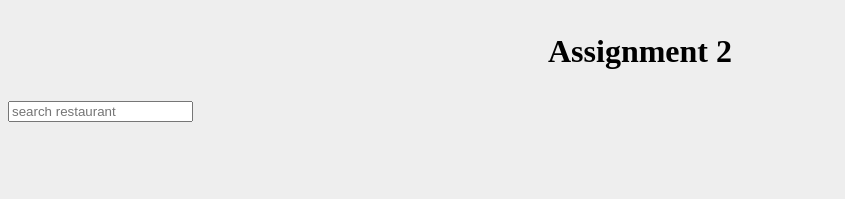
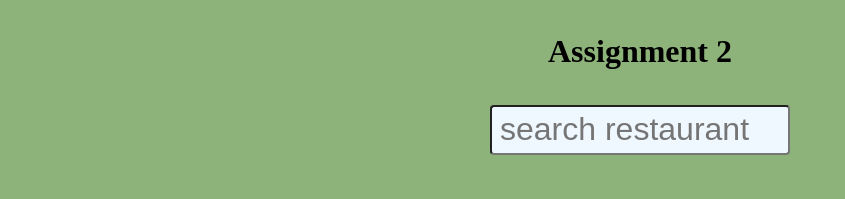
Before and after one commit to AntoineMik/INST377-Restaurant-Search, a website: page public/index.html in a window 1280 px wide. Shown: the whole page, without its empty margins (0-845 px from the left). Drawn offline with nearby package versions, Linux system fonts and the light colour scheme; no server answers.

Commit message:
mainly style update

```diff
--- a/public/base-style.css
+++ b/public/base-style.css
@@ -1,11 +1,13 @@
 /*CSS*/
 body {
-    background: #eee;
+    background-color: rgb(141, 179, 122);
   }
 
   .wrapper {
     display: flex;
-    flex-direction: column;
+    flex-flow: row wrap;
+    justify-content: center;
+    align-items: center;
   }
 
   .container {
@@ -22,5 +24,48 @@ body {
     margin: 0;
     margin-bottom: 5px;
     padding: 4px 8px;
+  }
+
+  .resultArea {
+    display: flex;
+    flex-direction: row;
+    flex-wrap: wrap;
+    justify-content: center;
+    align-items: center;
+    margin: 0;
+    margin-bottom: 5px;
+    padding: 4px 8px;
     border-radius: 4px;
   }
+
+  .textbox {
+    width: 100%;
+    display: flex;
+    flex-flow: row wrap;
+    justify-content: center;
+    align-items: center;
+    border-radius: 4px;
+  }
+
+  .searchbox {
+    background-color: aliceblue;
+    border-radius: 4px;
+    width: 300px;
+    height: 50px;
+    padding: 4px 8px;
+    font-size: xx-large;
+
+  }
+
+  .results {
+      list-style-type: none;
+  }
+
+
+  .list {
+    background-image: linear-gradient(#b8c5d6, #edf5fc);
+    flex-flow: row wrap;
+    border-radius: 4px;
+    margin: 10px;
+    padding: 4px 8px;
+  }
--- a/public/index.html
+++ b/public/index.html
@@ -18,16 +18,15 @@
             <h1>Assignment 2</h1>
           </div>
 
-          <div>
+          <form class="resultArea">
 
-          </div>
-
-          <form>
-            <input
+            <div class="textbox">
+              <input
               class="searchbox"
               id="search"
               type="text" name="search"
               placeholder="search restaurant">
+            </div>
 
             <ul class="results">
 
--- a/public/main-script.js
+++ b/public/main-script.js
@@ -43,9 +43,10 @@ function displayResult()
         restaurant =>
         {
             return `
-                <li>
-                    <h5 class="name">${restaurant.name}</h5>
-                    <span class="id">${restaurant.city}, ${restaurant.state}, ${restaurant.zip}</span>
+                <li class="list">
+                    <h4 class="name">${restaurant.name}</h4>
+                    <span class="id">${restaurant.address_line_1}, ${restaurant.city}, ${restaurant.state}, ${restaurant.zip}</span>
+                    <p class="inspection">${restaurant.category}</p>
                     <p class="inspection">${restaurant.inspection_results}</p>
                 </li>
 
```
